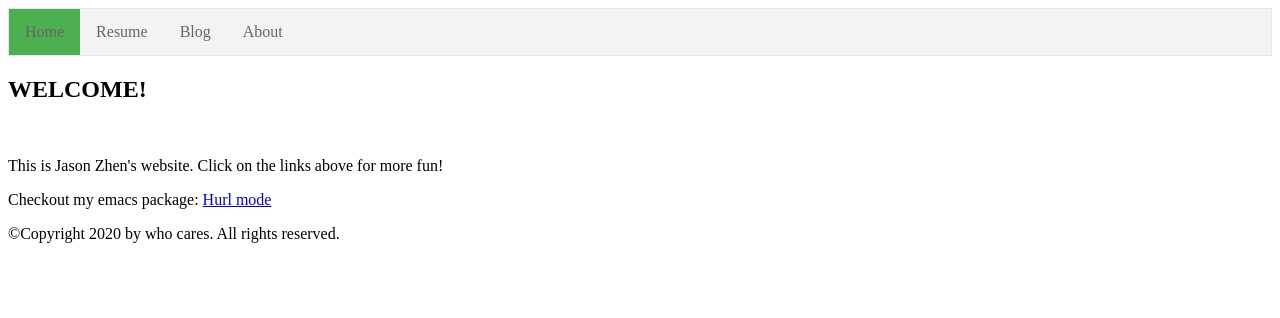
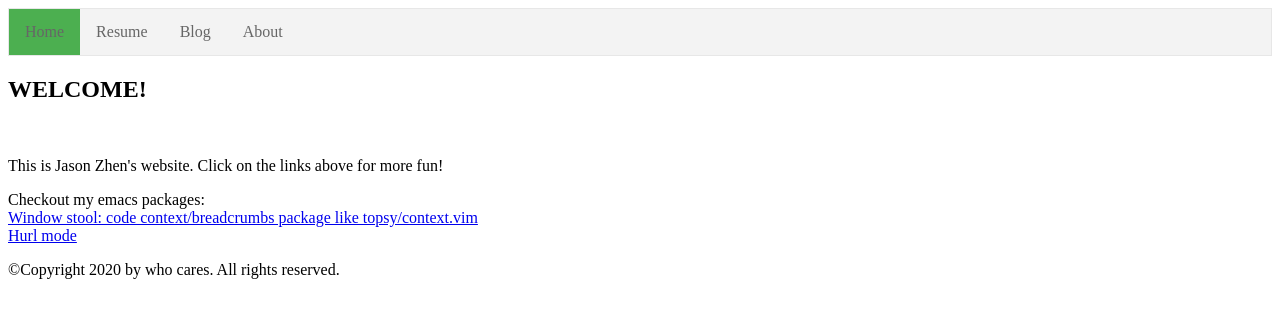
Before and after one commit to JasZhe/jaszhe.github.io, a plain HTML site: page index.html in a window 1280 px wide. Drawn offline with Linux system fonts and the light colour scheme; a web font is replaced by a local one.

Commit message:
add window-stool to package list

```diff
--- a/index.html
+++ b/index.html
@@ -22,7 +22,12 @@
             <img>
             <p>This is Jason Zhen's website. Click on the links above for more fun!</p>
 
-            <p>Checkout my emacs package: <a href="https://github.com/JasZhe/hurl-mode">Hurl mode</a></p>
+            <p>Checkout my emacs packages:
+                <br>
+                <a href="https://github.com/JasZhe/window-stool">Window stool: code context/breadcrumbs package like topsy/context.vim</a>
+                <br>
+                <a href="https://github.com/JasZhe/hurl-mode">Hurl mode</a>
+            </p>
         </main>
 
         <footer>
```
